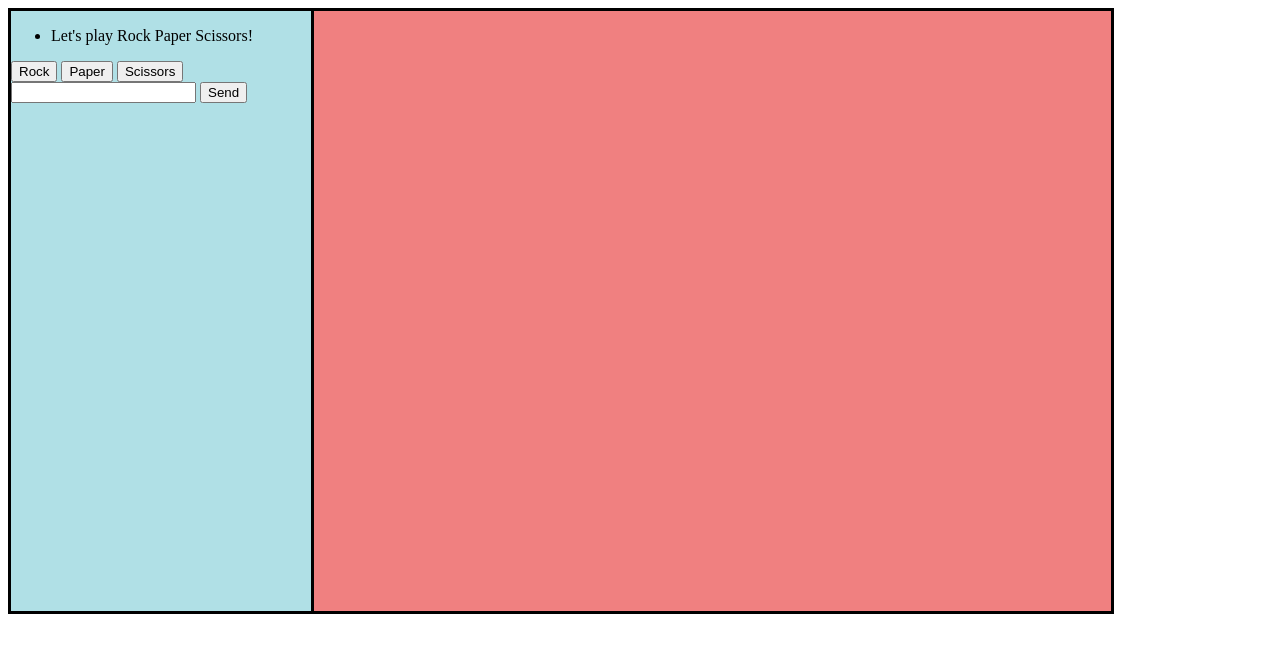
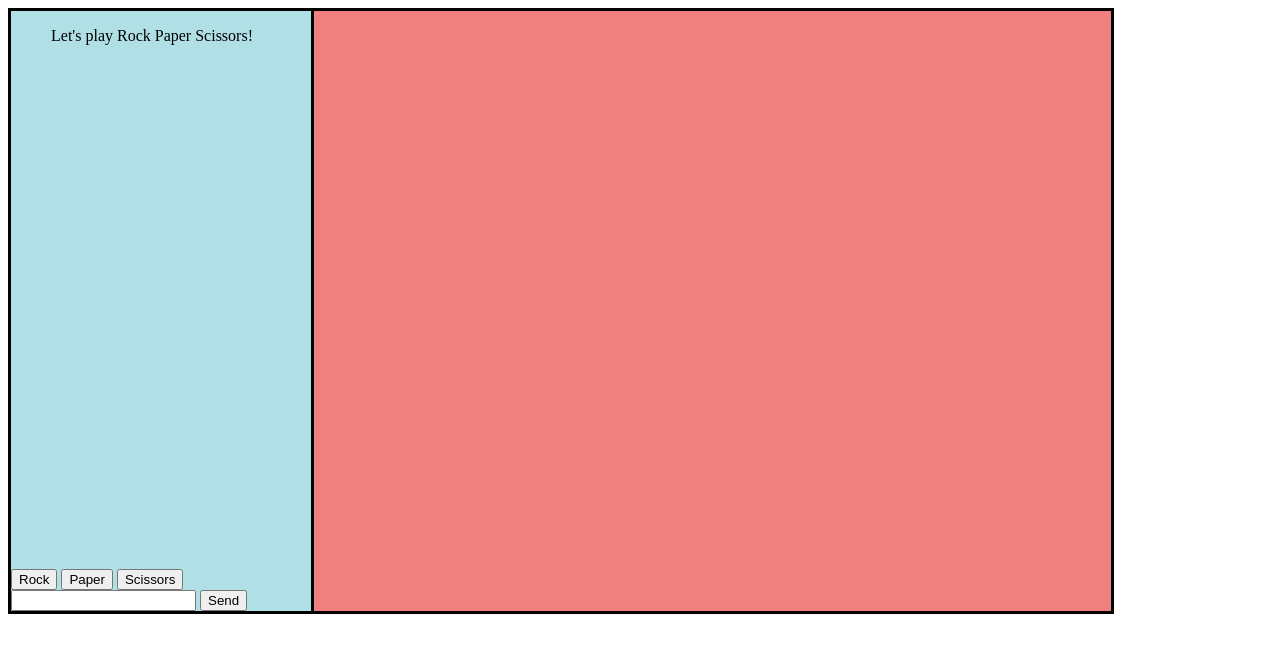
Before and after one commit to sc0rt/RockPaperScissors, a plain HTML site: page index.html in a window 1280 px wide. Shown: the top 652 px of the page. Drawn offline with nearby package versions, Linux system fonts and the light colour scheme; no server answers.

Commit message:
Update main.css

```diff
--- a/static/main.css
+++ b/static/main.css
@@ -2,8 +2,11 @@
     border: solid;
     width: 300px;
     height: 600px;
+    max-height: 600px;
     background: powderblue;
     float: left;
+    display: flex;
+    flex-direction: column;
 }
 
 .gameWrap {
@@ -13,3 +16,9 @@
     background: lightcoral;
     margin-left: 300px;
 }
+
+#events {
+    flex-grow: 1;
+    list-style: none;
+    overflow-y: scroll;
+}
```
